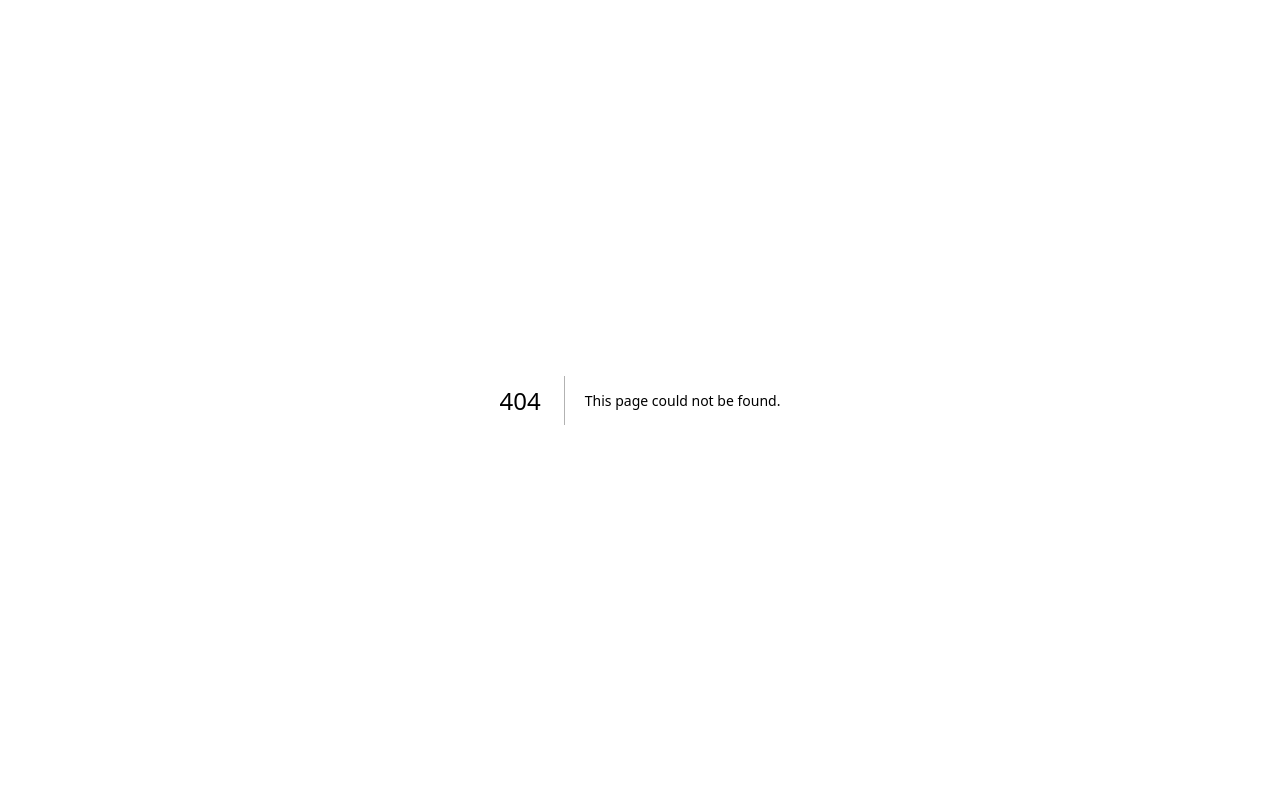
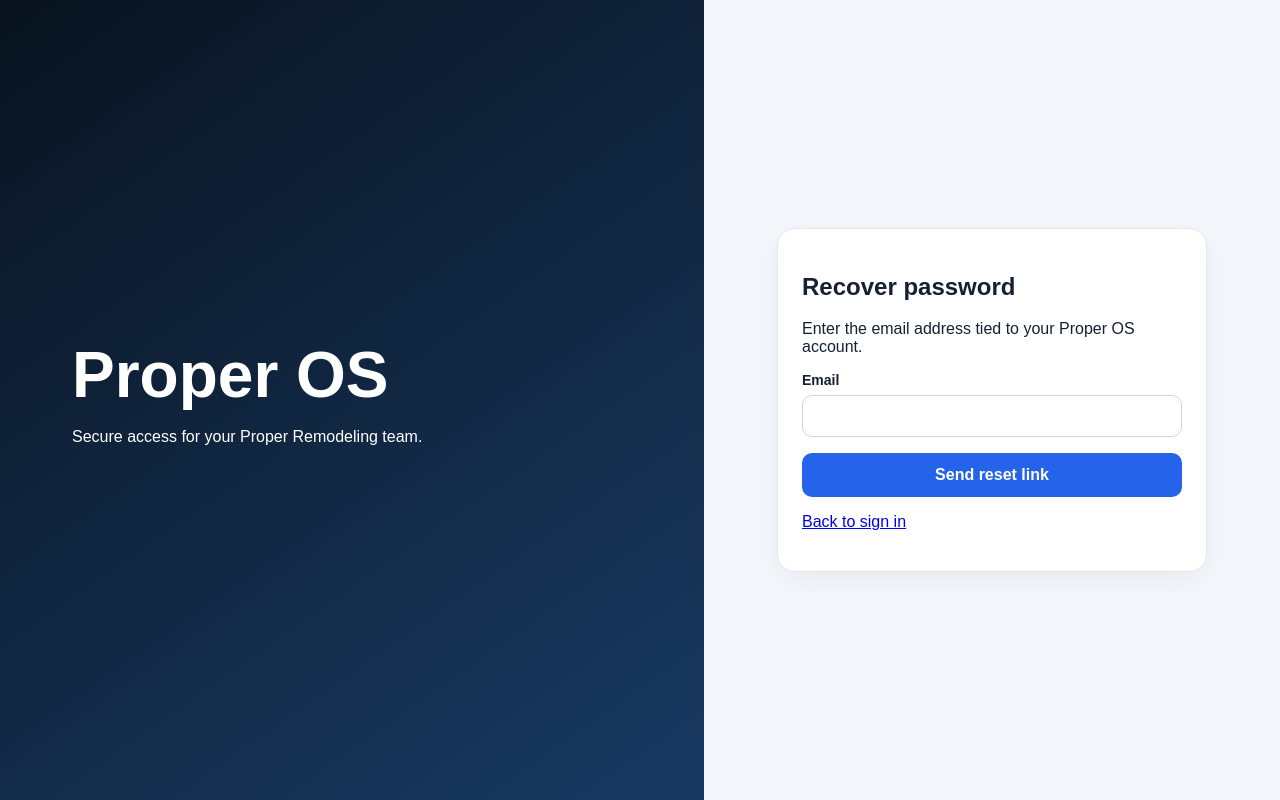
Before and after one commit to csosa122000/ProperOS, a Next.js app: page /forgot-password in a window 1280 px wide. Before the commit this address had no page. Built offline with nearby package versions, Linux system fonts and the light colour scheme.

Commit message:
Add password recovery page

```diff
--- /dev/null
+++ b/app/(auth)/forgot-password/page.tsx
@@ -0,0 +1,58 @@
+'use client';
+
+import Link from 'next/link';
+import { FormEvent, useState } from 'react';
+import { createClient } from '@/lib/supabase/client';
+
+export default function ForgotPassword() {
+  const [error, setError] = useState('');
+  const [message, setMessage] = useState('');
+  const [loading, setLoading] = useState(false);
+
+  async function submit(event: FormEvent<HTMLFormElement>) {
+    event.preventDefault();
+    setLoading(true);
+    setError('');
+    setMessage('');
+
+    const formData = new FormData(event.currentTarget);
+    const email = String(formData.get('email') || '').trim();
+    const supabase = createClient();
+    const redirectTo = `${window.location.origin}/update-password`;
+    const { error } = await supabase.auth.resetPasswordForEmail(email, { redirectTo });
+
+    if (error) {
+      setError(error.message);
+      setLoading(false);
+      return;
+    }
+
+    setMessage('Check your email for a password reset link.');
+    setLoading(false);
+  }
+
+  return (
+    <main className="auth">
+      <section className="auth-brand">
+        <h1>Proper OS</h1>
+        <p>Secure access for your Proper Remodeling team.</p>
+      </section>
+      <section className="auth-panel">
+        <form className="card login-card" onSubmit={submit}>
+          <h2>Recover password</h2>
+          <p>Enter the email address tied to your Proper OS account.</p>
+          <label className="field">
+            Email
+            <input name="email" type="email" autoComplete="email" required />
+          </label>
+          {error && <p className="error">{error}</p>}
+          {message && <p>{message}</p>}
+          <button className="primary" disabled={loading}>
+            {loading ? 'Sending…' : 'Send reset link'}
+          </button>
+          <p><Link href="/login">Back to sign in</Link></p>
+        </form>
+      </section>
+    </main>
+  );
+}
```
